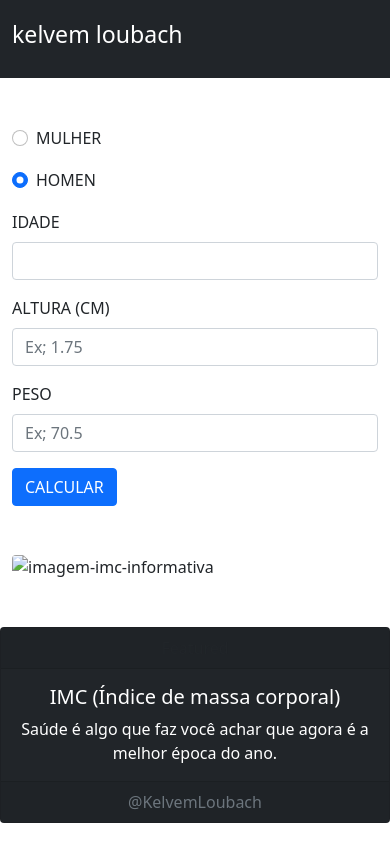
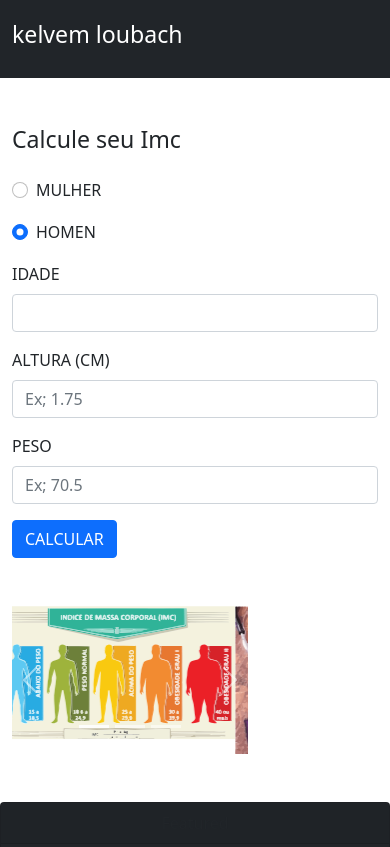
Before and after one commit to KelvemLoubach/Calculator_imc, a plain HTML site: page index.html in a window 390 px wide. Shown: the top 847 px of the page. Drawn offline with nearby package versions, Linux system fonts and the light colour scheme.

Commit message:
Altereção da interface e código javaScript

```diff
--- a/app.js
+++ b/app.js
@@ -8,21 +8,32 @@ const calculate = () => {
 };
 
 const showModal = () => {
-    let imc = calculate();
+    const imc1 = calculate();
+    const imc = imc1.toFixed(2);
     if (imc < 18.5) {
         document.getElementById('exampleModalLabel').innerHTML = 'Está abaixo do normal';
-        document.getElementById('informations').innerHTML = `Seu índice de massa corporal é ${imc}!
+        document.getElementById('informations').innerHTML = `Seu índice de massa corporal é ${imc}%!
         Experimente comer mais um pouco.`;
         $('#showModal1').modal('show');
     } if (imc > 18.5 && imc < 24.9) {
         document.getElementById('exampleModalLabel').innerHTML = 'Está normal!';
-        document.getElementById('informations').innerHTML = `Seu índice de massa corporal é ${imc}!
+        document.getElementById('informations').innerHTML = `Seu índice de massa corporal é ${imc}%!
         Experimente comer mais um pouco.`;
         $('#showModal1').modal('show');
     } if (imc > 25 && imc < 29.9) {
         document.getElementById('exampleModalLabel').innerHTML = 'Está acima do normal!';
-        document.getElementById('informations').innerHTML = `Seu índice de massa corporal é ${imc}!
-        Experimente comer um pouco menos!.`;
+        document.getElementById('informations').innerHTML = `Seu índice de massa corporal é ${imc}%!
+        Experimente comer um pouco menos!`;
         $('#showModal1').modal('show');
-    }
+    };
 };
+
+const display = () => {
+    let width = window.innerWidth;
+    if (width < 576) {
+        document.getElementById('controlWindow').className = 'container mt-5';
+    } else {
+        document.getElementById('controlWindow').className = 'col-8 mt-5 mb-5';
+    };
+    console.log(width);
+};
--- a/index.html
+++ b/index.html
@@ -2,18 +2,17 @@
 <html lang="Pt-br">
 
 <head>
-    <!-- Required meta tags -->
+
     <meta charset="utf-8">
     <meta name="viewport" content="width=device-width, initial-scale=1">
-
-    <!-- Bootstrap CSS -->
-
+    <link rel="icon" href="img/icons8-running-96.png">
     <script src="app.js"></script>
     <link href="https://cdn.jsdelivr.net/npm/bootstrap@5.0.2/dist/css/bootstrap.min.css" rel="stylesheet"
         integrity="sha384-EVSTQN3/azprG1Anm3QDgpJLIm9Nao0Yz1ztcQTwFspd3yD65VohhpuuCOmLASjC" crossorigin="anonymous">
     <title>Calculadora Imc</title>
 </head>
-<body>
+
+<body onresize="display()">
     <nav class="navbar navbar-dark bg-dark">
         <nav class="navbar navbar-light bg-dark">
             <div class="container-fluid">
@@ -23,11 +22,12 @@
             </div>
         </nav>
     </nav>
-    <div class="container-fluid">
+    <div class="container">
         <div class="row">
             <div class="col-md-4  ">
                 <div class="mt-5">
                     <form class="row g-3">
+                        <h3>Calcule seu Imc</h3>
                         <div class="col-md-4">
                             <div class="form-check">
                                 <input class="form-check-input" type="radio" name="flexRadioDefault"
@@ -54,22 +54,60 @@
                             <label for="inputAddress2" class="form-label">ALTURA (CM) </label>
                             <input type="text" class="form-control" id="height" placeholder="Ex; 1.75">
                         </div>
-                        <div class="col-md-6">
+                        <div class="col-md-12">
                             <label for="inputCity" class="form-label">PESO</label>
                             <input type="text" class="form-control" id="weight" placeholder="Ex; 70.5">
                         </div>
-                        <div class="col-12">
+                        <div class="col-12 align-center">
                             <button onclick="calculate(), showModal()" type="button"
-                             class="btn btn-primary">CALCULAR</button>
+                                class="btn btn-primary ">CALCULAR</button>
                         </div>
                     </form>
                 </div>
             </div>
-            <div class="col-8 mt-5 mb-5">
-                <img src="file_adobe_express.svg" class="rounded" alt="imagem-imc-informativa">
+            <div id="controlWindow" class="col-8 mt-5 mb-5 ">
+                <div id="carouselExampleCaptions" class="carousel slide " data-bs-ride="carousel">
+                    <div class="carousel-indicators">
+                        <button type="button" data-bs-target="#carouselExampleCaptions" data-bs-slide-to="0"
+                            class="active" aria-current="true" aria-label="Slide 1"></button>
+                        <button type="button" data-bs-target="#carouselExampleCaptions" data-bs-slide-to="1"
+                            aria-label="Slide 2"></button>
+                        <button type="button" data-bs-target="#carouselExampleCaptions" data-bs-slide-to="2"
+                            aria-label="Slide 3"></button>
+                    </div>
+                    <div class="carousel-inner">
+                        <div class="carousel-item active">
+                            <img src="img/file_adobe_express.svg" class="d-block w-100" alt="...">
+                            <div class="carousel-caption d-none d-md-block">
+
+                            </div>
+                        </div>
+                        <div class="carousel-item">
+                            <img src="img/OIP_adobe_express.svg" class="d-block w-90" alt="...">
+                            <div class="carousel-caption d-none d-md-block">
+
+                            </div>
+                        </div>
+                        <div class="carousel-item">
+                            <img src="img/R_adobe_express (1).svg" class="d-block w-100" alt="...">
+                            <div class="carousel-caption d-none d-md-block">
+
+                            </div>
+                        </div>
+                    </div>
+                    <button class="carousel-control-prev" type="button" data-bs-target="#carouselExampleCaptions"
+                        data-bs-slide="prev">
+                        <span class="carousel-control-prev-icon" aria-hidden="true"></span>
+                        <span class="visually-hidden">Previous</span>
+                    </button>
+                    <button class="carousel-control-next" type="button" data-bs-target="#carouselExampleCaptions"
+                        data-bs-slide="next">
+                        <span class="carousel-control-next-icon" aria-hidden="true"></span>
+                        <span class="visually-hidden">Next</span>
+                    </button>
+                </div>
             </div>
         </div>
-
         <!-- Modal -->
         <div class="modal fade" id="showModal1" tabindex="-1" aria-labelledby="exampleModalLabel" aria-hidden="true">
             <div class="modal-dialog">
@@ -80,9 +118,6 @@
                     </div>
                     <div class="modal-body" id="informations">
                         ...
-                    </div>
-                    <div class="modal-footer">
-                        <button type="button" class="btn btn-secondary" data-bs-dismiss="modal">Close</button>
                     </div>
                 </div>
             </div>
@@ -98,7 +133,7 @@
             <p class="card-text">Saúde é algo que faz você achar que agora é a melhor época do ano.</p>
         </div>
         <div class="card-footer text-muted">
-           @KelvemLoubach
+            @KelvemLoubach
         </div>
     </div>
     <script src="https://cdn.jsdelivr.net/npm/bootstrap@5.0.2/dist/js/bootstrap.bundle.min.js"
```
Also changed, not shown: img/OIP_adobe_express.svg (added), img/icons8-running-96.png (added), 1 other file.
